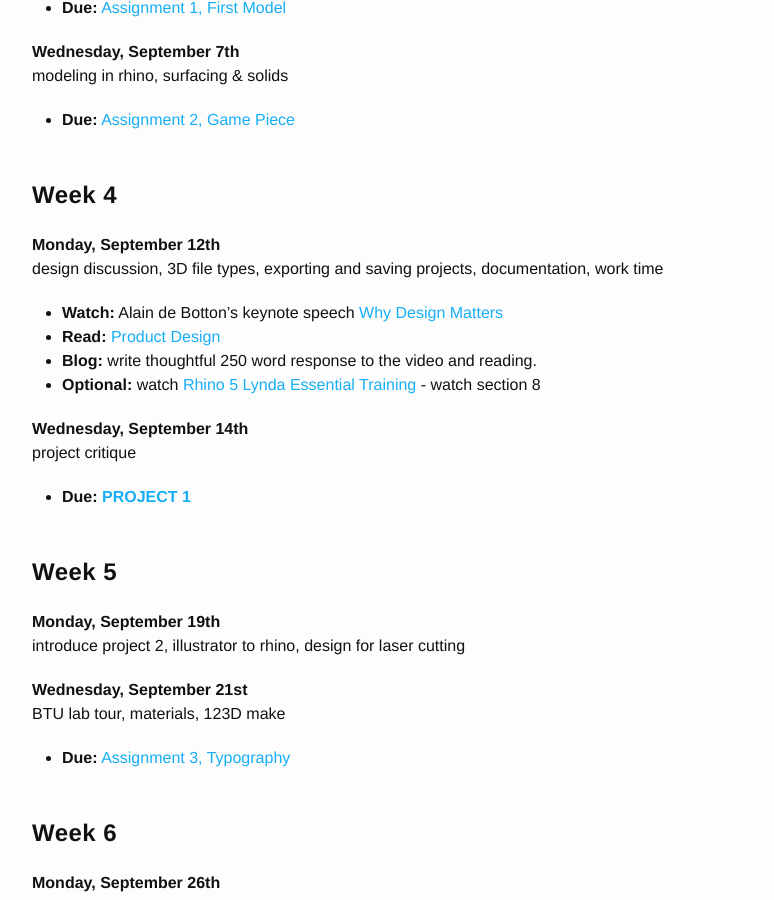
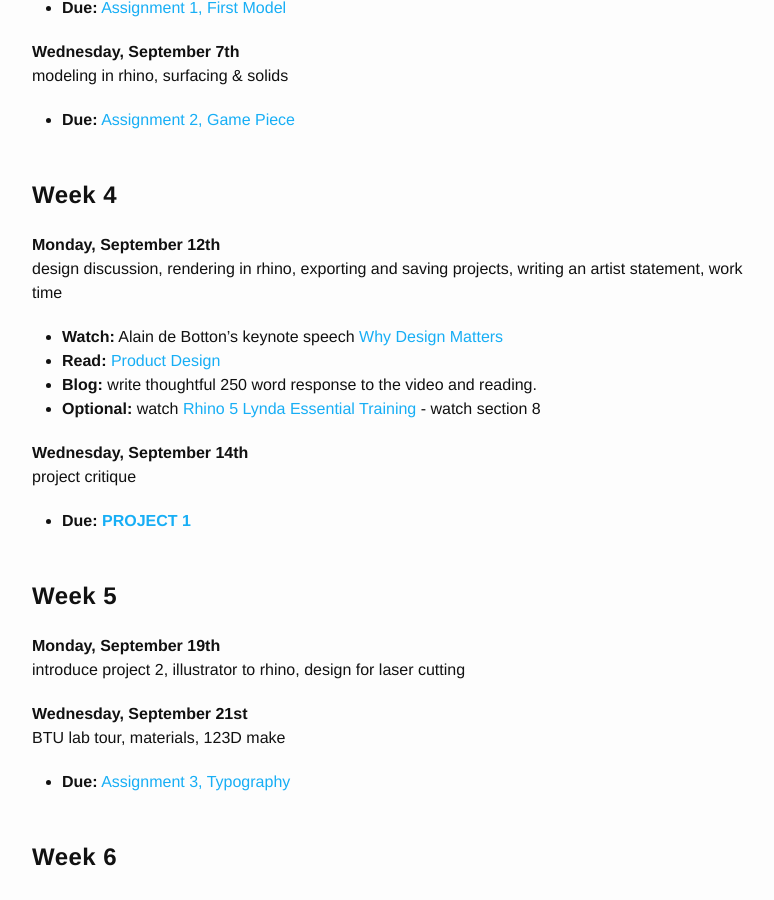
Before and after one commit to coloringchaos/form-fall-16, a Jekyll site: the page built from schedule.md, in a window 1280 px wide and 900 px high, scrolled down 1150 px. Shown: the whole window, without its empty margins (238-1012 px from the left). Built offline with Jekyll 4.4.1, drawn with Linux system fonts in a browser that asks for light colours.

Commit message:
updates for week 4

```diff
--- a/schedule.md
+++ b/schedule.md
@@ -37,7 +37,7 @@ Assignments are due on the day that they are listed.
 + **Due:** [Assignment 2, Game Piece](/form-fall-16/assignment-2)
 
 # Week 4
-**Monday, September 12th** <br> design discussion, 3D file types, exporting and saving projects, documentation, work time
+**Monday, September 12th** <br> design discussion, rendering in rhino, exporting and saving projects, writing an artist statement, work time
 
 + **Watch:** Alain de Botton's keynote speech [Why Design Matters](https://www.youtube.com/watch?v=6QcTQSNTONw)
 + **Read:** [Product Design](https://www.dwell.com/article/an-introduction-to-product-design-8ca338bd)
```
Also changed, not shown: _posts/2016-09-11-rhino-modeling.md (added, +15 -0 lines), resources.md (+1 -0 lines), 1 other file.
